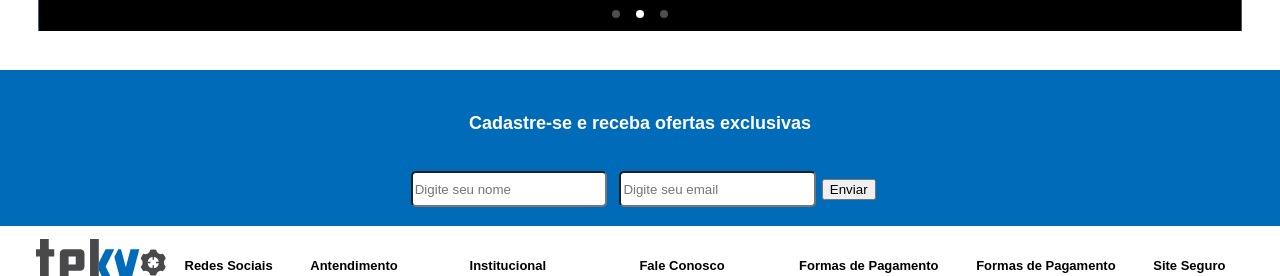
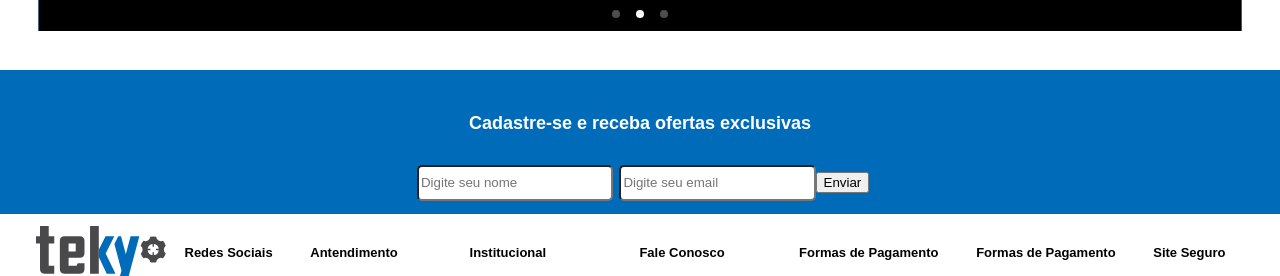
Before and after one commit to moi74/teky, a React (Vite) app in the folder teky-layout/: page / in a window 1280 px wide. Shown: the part 490-766 px from the top of the page. Built offline with nearby package versions, Linux system fonts and the light colour scheme.

Commit message:
Correção Footer (integração da form cadastro)

```diff
--- a/teky-layout/pages/Cadastro.tsx
+++ /dev/null
@@ -1,19 +0,0 @@
-import '../style/Global.css'
-import '../style/Cadastro.css'
-
-function CadastroForm(){
-    return (
-        <div className='cadastro'>
-            <center>
-                <p className='cadastro'><b>Cadastre-se e receba ofertas exclusivas</b></p>
-                <form className='dados_cadastro'>
-                    <input type='text' placeholder='Digite seu nome'></input>
-                    <input type='text' placeholder='Digite seu email'></input>
-                    <button type='submit'> Enviar </button>
-                </form>
-            </center>
-        </div>
-    );
-}
-
-export default CadastroForm;
--- a/teky-layout/pages/Footer.tsx
+++ b/teky-layout/pages/Footer.tsx
@@ -4,6 +4,16 @@ import '../style/Footer.css';
 function Footer() {
     return (
         <div className='Footer'>
+                <div className='cadastro'>
+                <center>
+                    <p className='cadastro'><b>Cadastre-se e receba ofertas exclusivas</b></p>
+                    <form className='dados_cadastro'>
+                        <input type='text' placeholder='Digite seu nome'></input>
+                        <input type='text' placeholder='Digite seu email'></input>
+                        <button type='submit'> Enviar </button>
+                    </form>
+                </center>
+            </div>
             <div className='superior'>
                 <a href='#'><img src='./logo_principal.svg' className='img_logo'></img></a>
                 <div className='div_content'>
--- a/teky-layout/src/main.tsx
+++ b/teky-layout/src/main.tsx
@@ -2,14 +2,12 @@ import React from 'react'
 import ReactDOM from 'react-dom/client'
 import Header from '../pages/Header.tsx'
 import Carrossel from '../pages/Carrossel.tsx'
-import CadastroForm from '../pages/Cadastro.tsx';
 import Footer from '../pages/Footer.tsx'
 
 ReactDOM.createRoot(document.getElementById('root')!).render(
   <React.StrictMode>
     <Header />
     <Carrossel />
-    <CadastroForm />
     <Footer />
   </React.StrictMode>,
 )
--- a/teky-layout/style/Cadastro.css
+++ /dev/null
@@ -1,15 +0,0 @@
-.cadastro {
-    background-color: rgb( 0, 108, 185);
-    padding: 1%;
-}
-
-p.cadastro {
-    font-size: large;
-}
-
-input {
-    margin: 0.5%;
-    height: 30px;
-    width: 15%;
-    border-radius: 5px;
-}
--- a/teky-layout/style/Footer.css
+++ b/teky-layout/style/Footer.css
@@ -1,3 +1,19 @@
+.cadastro {
+    background-color: rgb( 0, 108, 185);
+    padding: 1%;
+}
+
+p.cadastro {
+    font-size: large;
+}
+
+input {
+    margin-left: 0.5%;
+    height: 30px;
+    width: 15%;
+    border-radius: 5px;
+}
+
 .superior {
     display: flex;
     align-items: center, flex-start;
```
